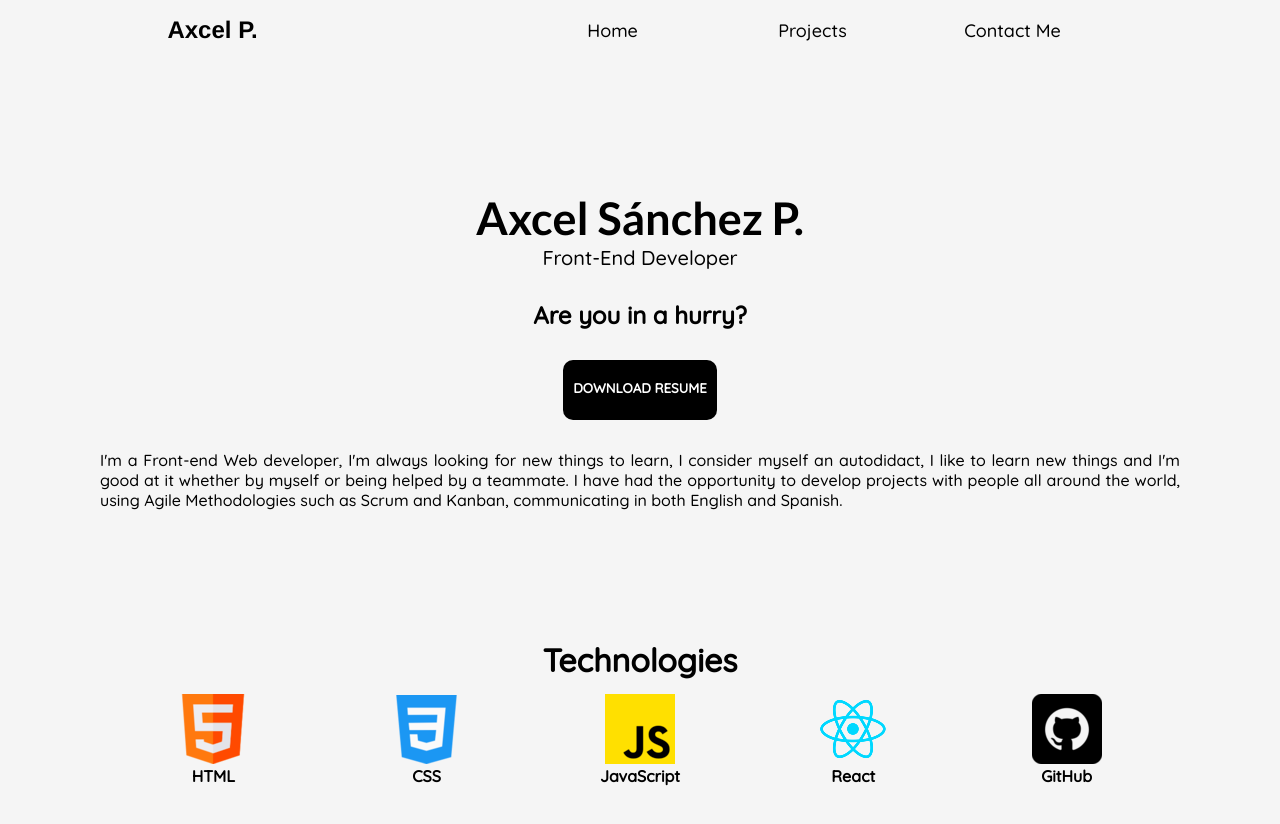
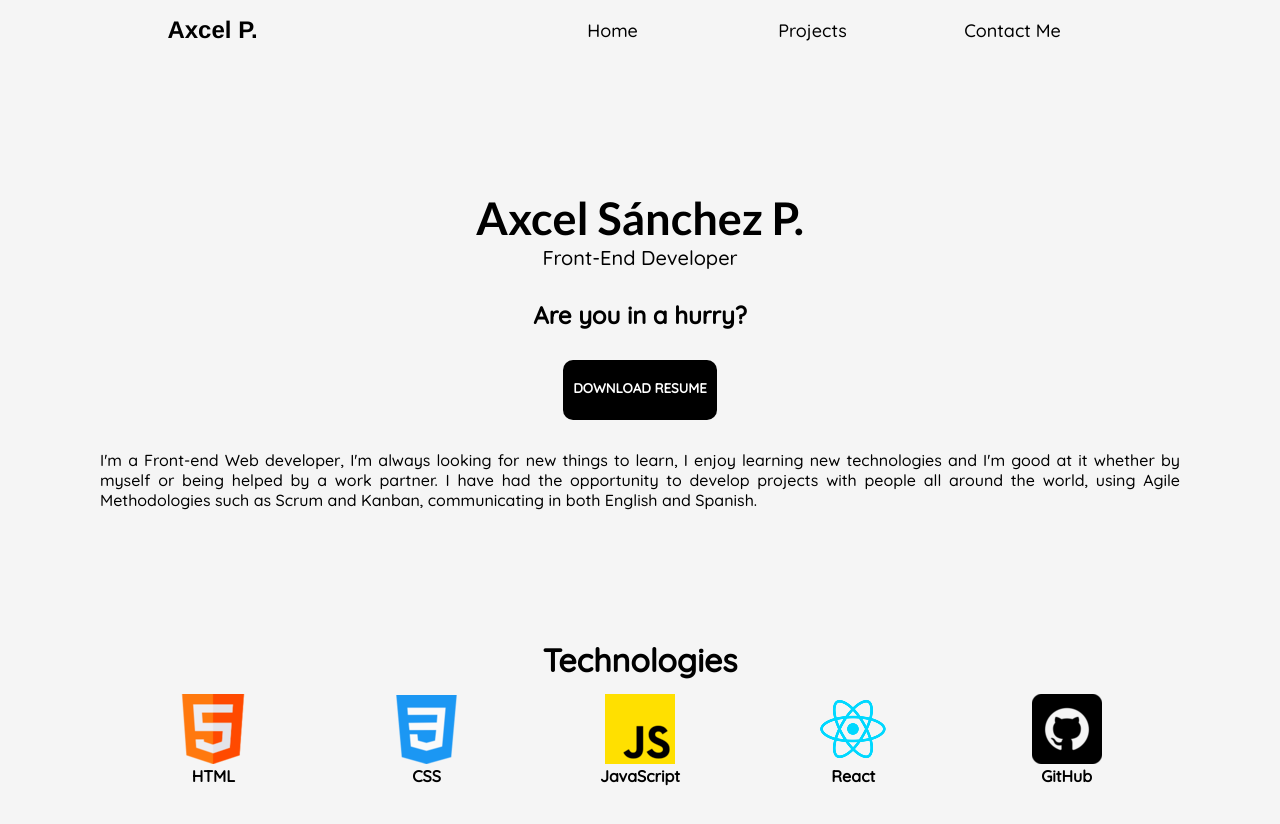
Before and after one commit to Leonel-Padilla2/portfolio, a React (Create React App) app: page / in a window 1280 px wide. Shown: the top 824 px of the page. Built offline with nearby package versions, Linux system fonts and the light colour scheme.

Commit message:
fix: solving writing error

```diff
--- a/src/pages/Home/Home.jsx
+++ b/src/pages/Home/Home.jsx
@@ -59,8 +59,8 @@ const Home = () => {
         </Button>
 
         <p>
-          I'm a Front-end Web developer, I'm always looking for new things to learn, I consider myself an autodidact, I like to learn new things
-          and I'm good at it whether by myself or being helped by a teammate.
+          I'm a Front-end Web developer, I'm always looking for new things to learn, I enjoy learning new technologies and I'm good at it whether
+          by myself or being helped by a work partner.
 
           I have had the opportunity to develop projects with people all around the world, using Agile Methodologies such as Scrum and Kanban,
           communicating in both English and Spanish.
--- a/src/pages/Projects/Projects.jsx
+++ b/src/pages/Projects/Projects.jsx
@@ -24,7 +24,7 @@ const projects = [
     title : 'Personal Portfolio',
     gitHubURL: 'https://github.com/Leonel-Padilla2/portfolio',
     deployedURL: '/',
-    sumary: 'This is my personal portfolio which I have developed in order to show my personal projects, you can contact me and read a bit more about me as well.'
+    sumary: 'This is my personal portfolio which I have developed to show my personal projects, you can contact me and read a bit more about me as well.'
   }
 ]
 
@@ -34,8 +34,8 @@ const Projects = () => {
     <div className='projects-container'>
       <h2>These are the projects I have worked on</h2>
       <p>
-        Every project here helped me to improve my development skills, every single project is totaly different with each other,
-        that's why all of them compelled me to investigate, understand and learn new skills and subjects necesary for its development.
+        Every project here helped me to improve my development skills, every single project is totally different with each other,
+        that's why all of them compelled me to investigate, understand and learn new skills and subjects necessary for its development.
       </p>
 
       <div className='projects-grid'>
```
